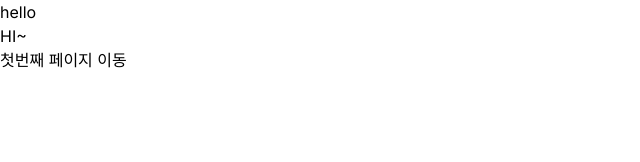
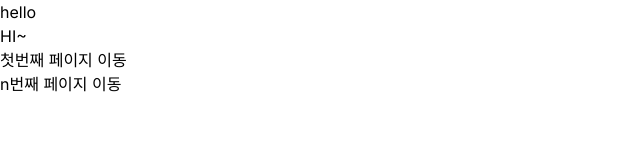
Before and after one commit to KwonYeJun/reactNext, a Next.js app: page / in a window 1280 px wide. Shown: the top 162 px of the page, without its empty margins (0-640 px from the left). Built offline with nearby package versions, Linux system fonts and the light colour scheme.

Commit message:
첫번째 페이지

```diff
--- a/src/app/page.tsx
+++ b/src/app/page.tsx
@@ -9,6 +9,7 @@ export default function Home() {
       </div>
       <ul>
         <ol><Link href={'/first'}>첫번째 페이지 이동</Link></ol>
+        <ol><Link href={'/2'}>n번째 페이지 이동</Link></ol>
       </ul>
     </>
   )
```
